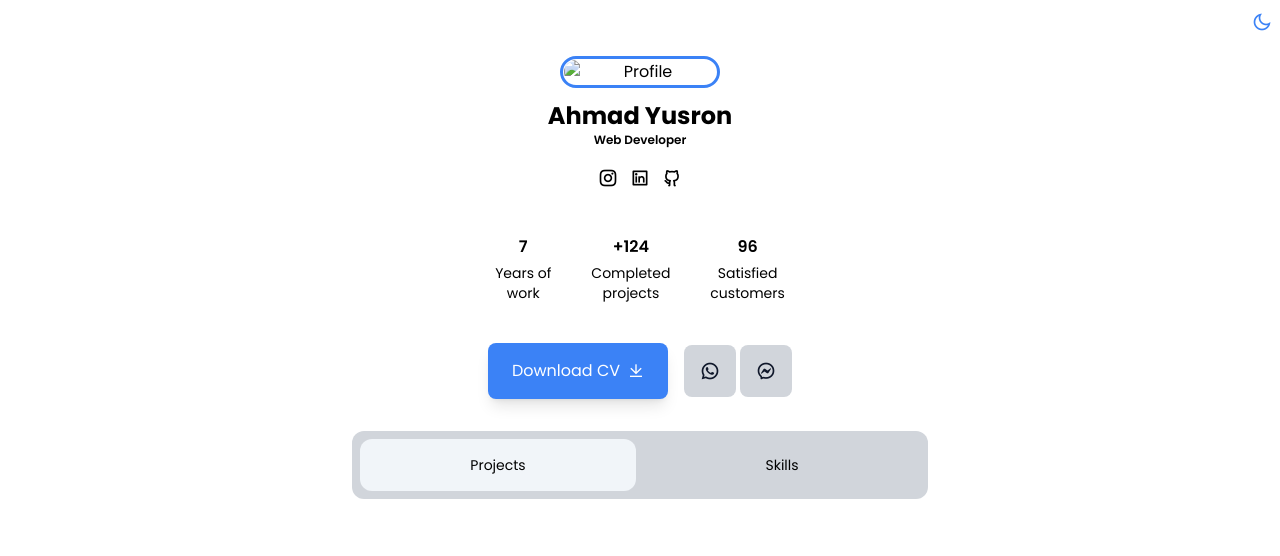
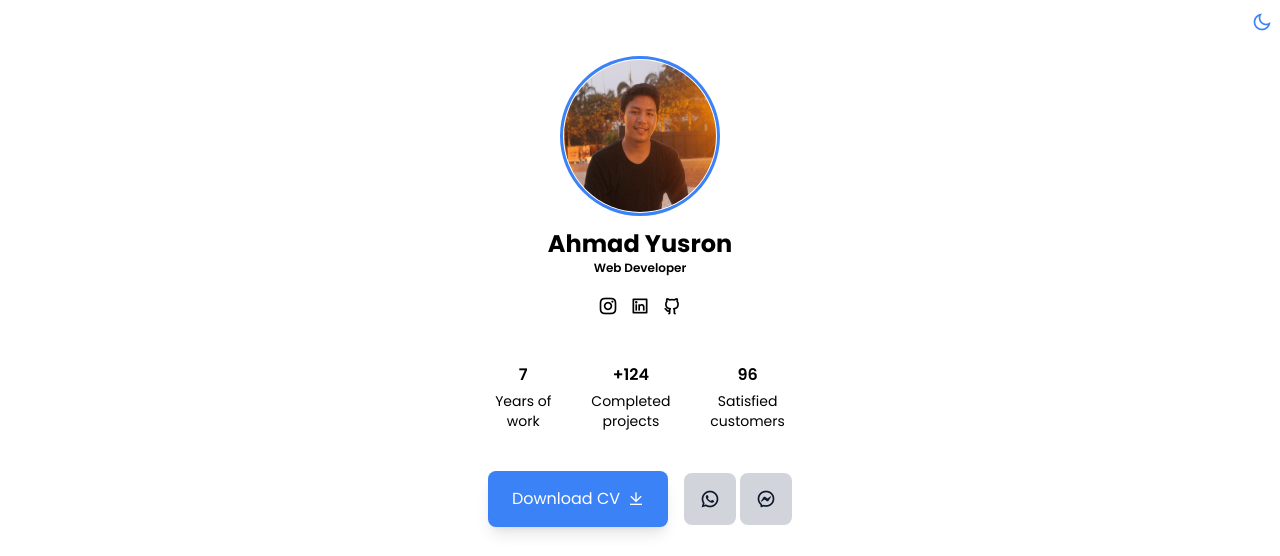
Before and after one commit to YsrnDev/simple-portfolio, a website: page index.html in a window 1280 px wide. Shown: the top 556 px of the page. Drawn offline with nearby package versions, Linux system fonts and the light colour scheme; files that its build step writes are made by us from their sources; the site is published under a folder, as on GitHub Pages, so addresses that start at the root find nothing.

Commit message:
Update index.html

```diff
--- a/index.html
+++ b/index.html
@@ -25,7 +25,7 @@
             <div class="grid text-center ">
                 <div class="profile__border flex justify-center mb-3">
                     <div class="w-20 md:w-40 border-[3.5px] border-blue-500 rounded-full p-[1px]">
-                        <img src="/dist/img/yusron.png" alt="Profile" class="rounded-full w-full">
+                        <img src="./dist/img/yusron.png" alt="Profile" class="rounded-full w-full">
                     </div>
                 </div>
                 <h2 class="profile__name font-bold text-2xl dark:text-white">Ahmad Yusron</h2>
```
